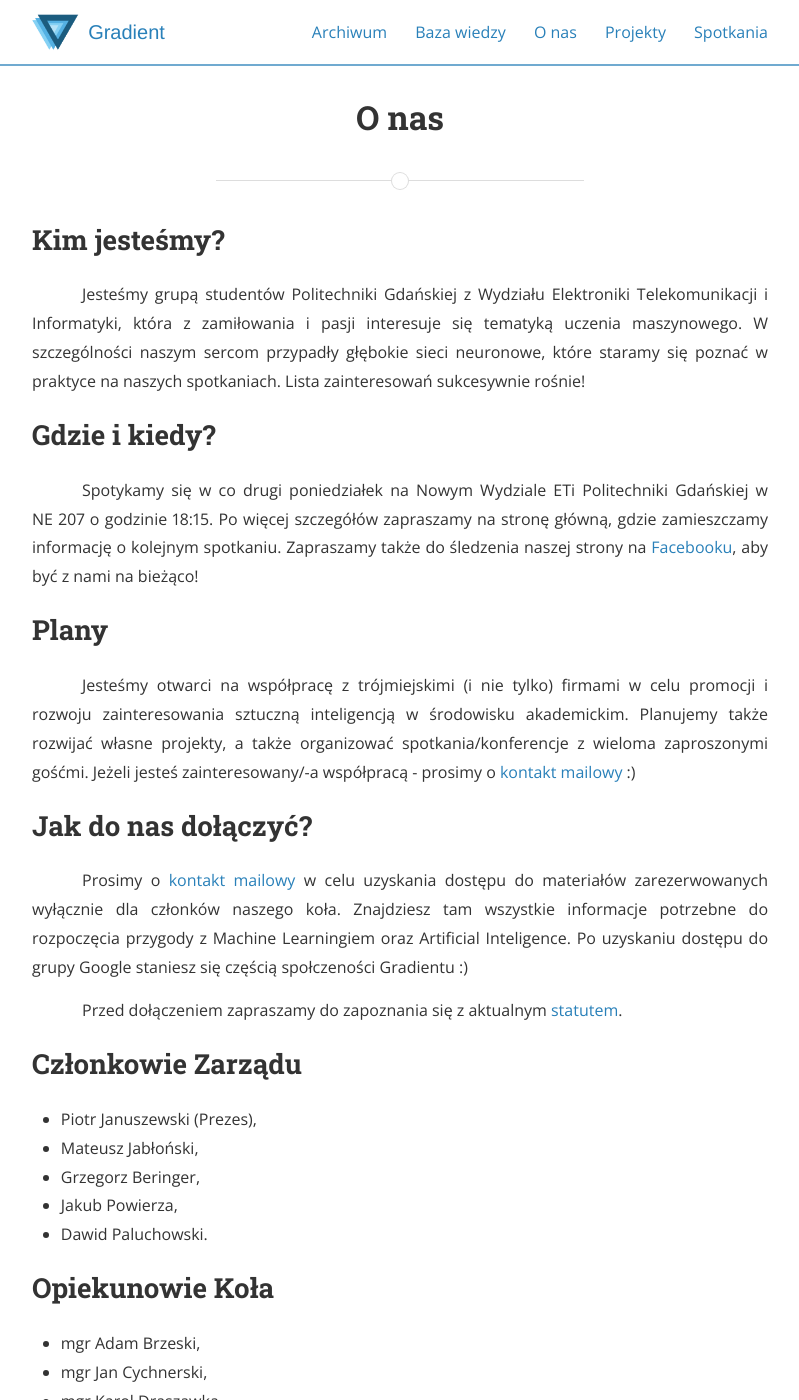
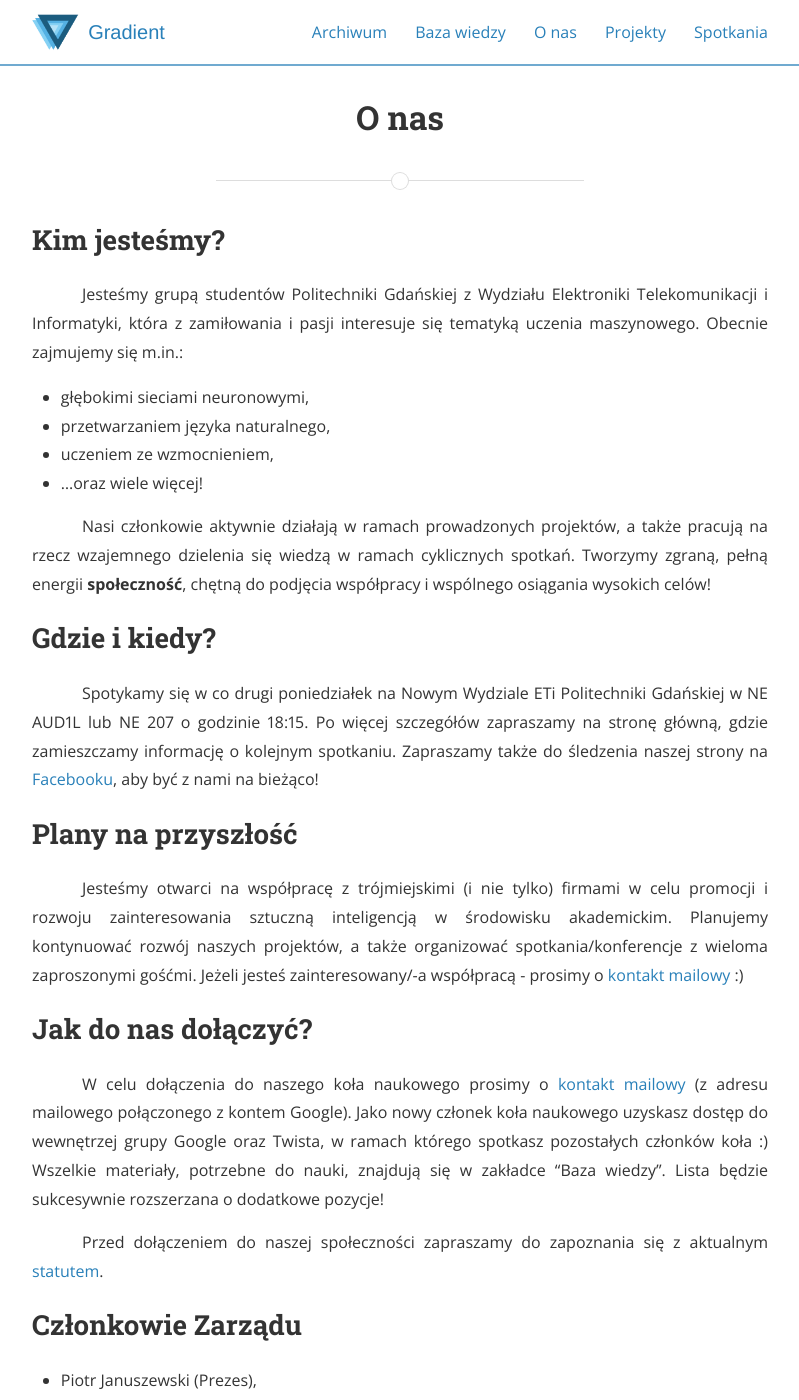
Before and after one commit to jpowie01/GradientPG, a Jekyll site: the page built from o-nas.md, in a window 1280 px wide and 1400 px high. Shown: the whole window, without its empty margins (240-1039 px from the left). Built offline with Jekyll 4.4.1, drawn with Linux system fonts in a browser that asks for light colours; nearby versions of some CDN libraries; some of the changed text lies outside the part shown.

Commit message:
Zaktualizowanie strony O nas

```diff
--- a/o-nas.md
+++ b/o-nas.md
@@ -5,28 +5,34 @@ permalink: /o-nas/
 ---
 
 ## Kim jesteśmy?
-Jesteśmy grupą studentów Politechniki Gdańskiej z Wydziału Elektroniki Telekomunikacji i Informatyki, która z zamiłowania i pasji interesuje się tematyką uczenia maszynowego. W szczególności naszym sercom przypadły głębokie sieci neuronowe, które staramy się poznać w praktyce na naszych spotkaniach. Lista zainteresowań sukcesywnie rośnie!
+Jesteśmy grupą studentów Politechniki Gdańskiej z Wydziału Elektroniki Telekomunikacji i Informatyki, która z zamiłowania i pasji interesuje się tematyką uczenia maszynowego. Obecnie zajmujemy się m.in.:
+ - głębokimi sieciami neuronowymi,
+ - przetwarzaniem języka naturalnego,
+ - uczeniem ze wzmocnieniem,
+ - ...oraz wiele więcej!
+
+Nasi członkowie aktywnie działają w ramach prowadzonych projektów, a także pracują na rzecz wzajemnego dzielenia się wiedzą w ramach cyklicznych spotkań. Tworzymy zgraną, pełną energii **społeczność**, chętną do podjęcia współpracy i wspólnego osiągania wysokich celów!
 
 ## Gdzie i kiedy?
-Spotykamy się w co drugi poniedziałek na Nowym Wydziale ETi Politechniki Gdańskiej w NE 207 o godzinie 18:15. Po więcej szczegółów zapraszamy na stronę główną, gdzie zamieszczamy informację o kolejnym spotkaniu. Zapraszamy także do śledzenia naszej strony na [Facebooku](http://facebook.com/GradientPG), aby być z nami na bieżąco!
+Spotykamy się w co drugi poniedziałek na Nowym Wydziale ETi Politechniki Gdańskiej w NE AUD1L lub NE 207 o godzinie 18:15. Po więcej szczegółów zapraszamy na stronę główną, gdzie zamieszczamy informację o kolejnym spotkaniu. Zapraszamy także do śledzenia naszej strony na [Facebooku](http://facebook.com/GradientPG), aby być z nami na bieżąco!
 
-## Plany
-Jesteśmy otwarci na współpracę z trójmiejskimi (i nie tylko) firmami w celu promocji i rozwoju zainteresowania sztuczną inteligencją w środowisku akademickim. Planujemy także rozwijać własne projekty, a także organizować spotkania/konferencje z wieloma zaproszonymi gośćmi. Jeżeli jesteś zainteresowany/-a współpracą - prosimy o [kontakt mailowy](mailto:{{ site.email }}) :)
+## Plany na przyszłość
+Jesteśmy otwarci na współpracę z trójmiejskimi (i nie tylko) firmami w celu promocji i rozwoju zainteresowania sztuczną inteligencją w środowisku akademickim. Planujemy kontynuować rozwój naszych projektów, a także organizować spotkania/konferencje z wieloma zaproszonymi gośćmi. Jeżeli jesteś zainteresowany/-a współpracą - prosimy o [kontakt mailowy](mailto:{{ site.email }}) :)
 
 ## Jak do nas dołączyć?
-Prosimy o [kontakt mailowy](mailto:{{ site.email }}) w celu uzyskania dostępu do materiałów zarezerwowanych wyłącznie dla członków naszego koła. Znajdziesz tam wszystkie informacje potrzebne do rozpoczęcia przygody z Machine Learningiem oraz Artificial Inteligence. Po uzyskaniu dostępu do grupy Google staniesz się częścią społczeności Gradientu :)
+W celu dołączenia do naszego koła naukowego prosimy o [kontakt mailowy](mailto:{{ site.email }}) (z adresu mailowego połączonego z kontem Google). Jako nowy członek koła naukowego uzyskasz dostęp do wewnętrzej grupy Google oraz Twista, w ramach którego spotkasz pozostałych członków koła :) Wszelkie materiały, potrzebne do nauki, znajdują się w zakładce "Baza wiedzy". Lista będzie sukcesywnie rozszerzana o dodatkowe pozycje!
 
-Przed dołączeniem zapraszamy do zapoznania się z aktualnym [statutem](/statut).
+Przed dołączeniem do naszej społeczności zapraszamy do zapoznania się z aktualnym [statutem](/statut).
 
 ## Członkowie Zarządu
-- Piotr Januszewski (Prezes),
-- Mateusz Jabłoński,
-- Grzegorz Beringer,
-- Jakub Powierza,
-- Dawid Paluchowski.
+ - Piotr Januszewski (Prezes),
+ - Jakub Powierza (Public Relations),
+ - Dawid Paluchowski (Administrator),
+ - Mateusz Jabłoński,
+ - Grzegorz Beringer.
 
 ## Opiekunowie Koła
-- mgr Adam Brzeski,
-- mgr Jan Cychnerski,
-- mgr Karol Draszawka,
-- mgr Paweł Rościszewski.
+ - mgr Adam Brzeski,
+ - mgr Jan Cychnerski,
+ - mgr Karol Draszawka,
+ - mgr Paweł Rościszewski.
```
